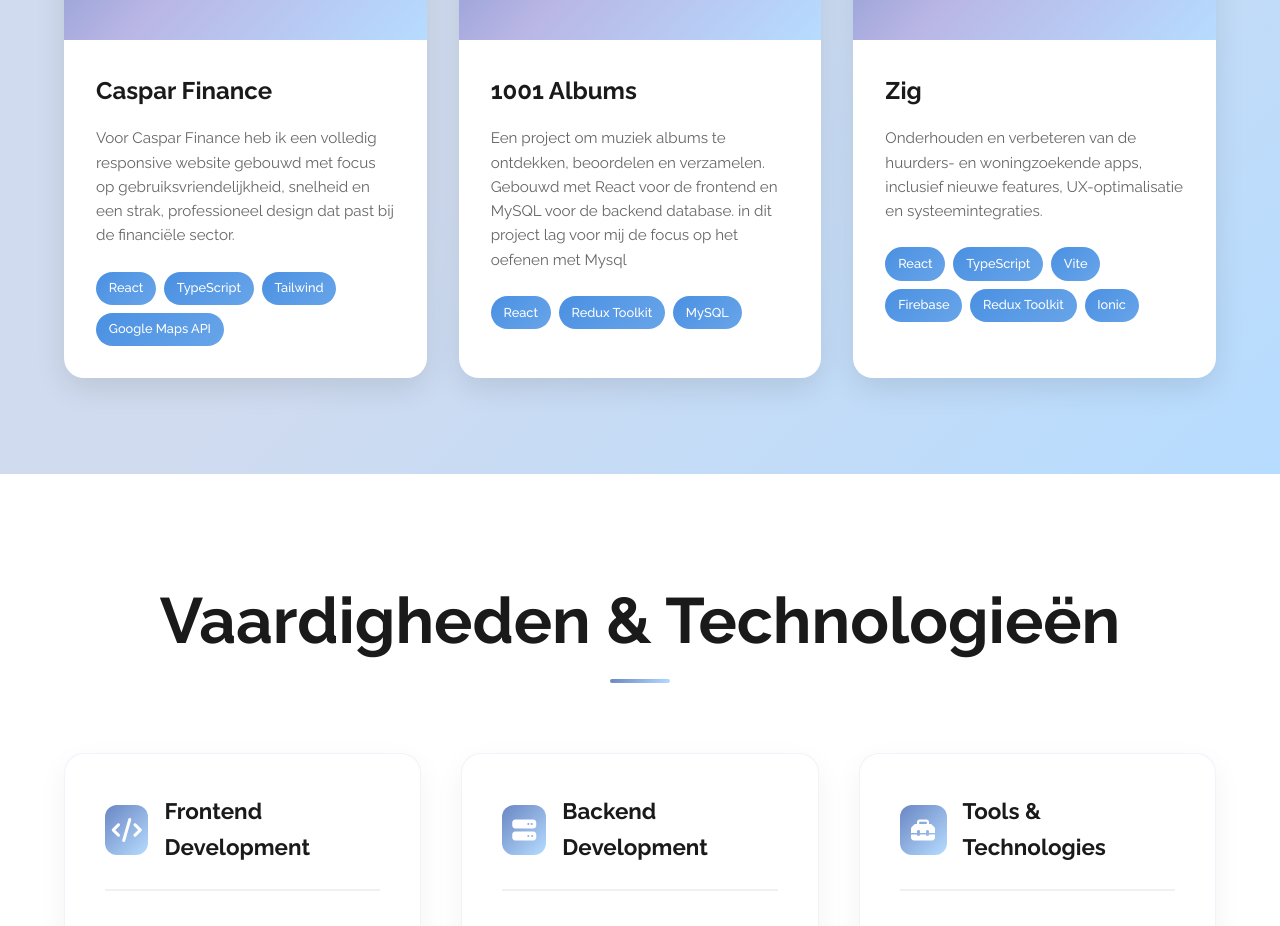
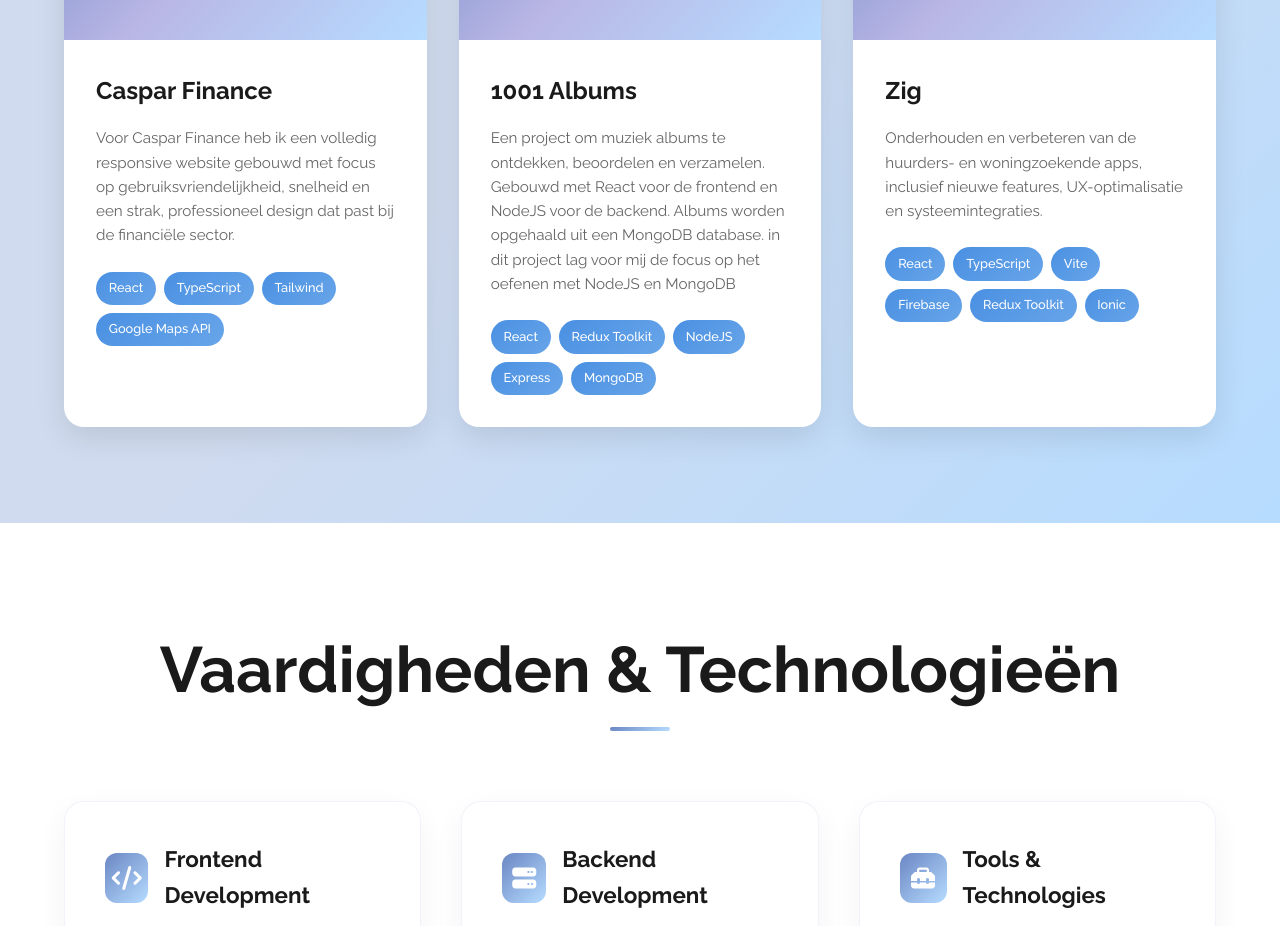
Before and after one commit to joeriBouwman25/joeri-bouwman.nl, a React (Create React App) app: page / in a window 1280 px wide. Shown: the part 2260-3186 px from the top of the page. Built offline with nearby package versions, Linux system fonts and the light colour scheme; grey boxes are pictures that could not be loaded.

Commit message:
update project description

```diff
--- a/src/components/projects/Projects.tsx
+++ b/src/components/projects/Projects.tsx
@@ -14,8 +14,8 @@ const projectsData = [
     {
         id: 2,
         title: "1001 Albums",
-        description: "Een project om muziek albums te ontdekken, beoordelen en verzamelen. Gebouwd met React voor de frontend en MySQL voor de backend database. in dit project lag voor mij de focus op het oefenen met Mysql",
-        tags: ["React", "Redux Toolkit", "MySQL"],
+        description: "Een project om muziek albums te ontdekken, beoordelen en verzamelen. Gebouwd met React voor de frontend en NodeJS voor de backend. Albums worden opgehaald uit een MongoDB database. in dit project lag voor mij de focus op het oefenen met NodeJS en MongoDB",
+        tags: ["React", "Redux Toolkit", "NodeJS", "Express", "MongoDB"],
         image: "💿",
         link: "https://joeribouwman25.github.io/1001-albums-statistics/",
         github: "https://github.com/joeriBouwman25/1001-albums-statistics",
```
